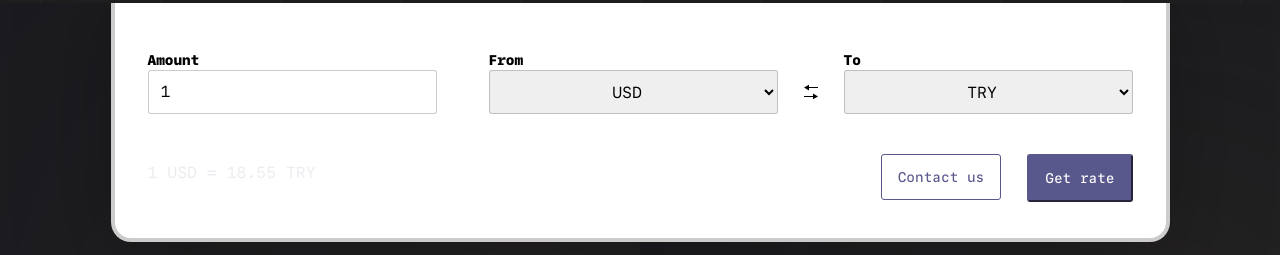
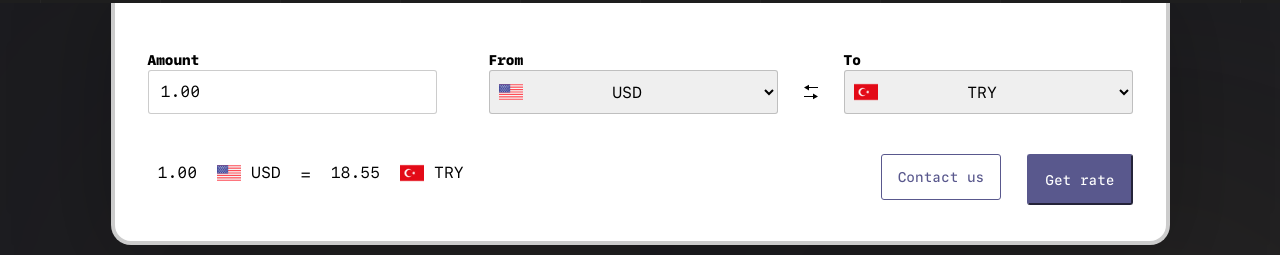
Before and after one commit to KirilushkinAleksandr/istanbul-crypto, a React (Create React App) app: page /currency-rates in a window 1280 px wide. Both pictures are taken after a click on the button "Get rate". Shown: the part 214-469 px from the top of the page. Built offline with nearby package versions, Linux system fonts and the light colour scheme.

Commit message:
Refactor converter: add flag, fixed number, mobile view

```diff
--- a/src/components/ExchangePage.jsx
+++ b/src/components/ExchangePage.jsx
@@ -1,16 +1,21 @@
 import React, { useEffect, useRef, useState } from "react";
 import { useTranslation } from "react-i18next";
 import { Link } from "react-router-dom";
+import ReactFlagsSelect from "react-flags-select";
 
 import rates from "../common/exchange-rates.json";
 import arrows from "../images/arrows.svg";
+import flagRUS from "../images/flags-exchange/RUB.svg";
+import flagUSA from "../images/flags-exchange/USD.svg";
+import flagEU from "../images/flags-exchange/EUR.svg";
+import flagTR from "../images/flag-TR.png";
 
 function ExchangePage() {
   const [fromAmount, setFromAmount] = useState(0);
   const [fromCurrency, setFromCurrency] = useState("USD");
   const [toAmount, setToAmount] = useState(0);
   const [toCurrency, setToCurrency] = useState("TRY");
-  const [isResShown, setIsResShown] = useState(true);
+  const [isResShown, setIsResShown] = useState(false);
   const pageRef = useRef(null);
   const inputRef = useRef(null);
   const { t } = useTranslation();
@@ -19,9 +24,9 @@ function ExchangePage() {
 
   const handleSubmit = (e) => {
     e.preventDefault();
-    const amount = inputRef.current.value;
+    const amount = Number(inputRef.current.value).toFixed(2);
     if (fromCurrency === "TRY") {
-      setFromAmount(amount);
+      setFromAmount(Number(amount).toFixed(2));
       const sellRate = rates[toCurrency].sell || 0;
       setToAmount((amount / sellRate).toFixed(2));
       setIsResShown(true);
@@ -60,7 +65,36 @@ function ExchangePage() {
     }
   }
 
-  const res = `${fromAmount} ${fromCurrency} = ${toAmount} ${toCurrency}`;
+  const selectOptions = {
+    USD: flagUSA,
+    RUB: flagRUS,
+    EUR: flagEU,
+    TRY: flagTR,
+  };
+
+  const res = (
+    <>
+      <div className="flex">
+        <span>{Number(fromAmount).toFixed(2)}</span>
+        <img src={selectOptions[fromCurrency]} />
+        <span>{fromCurrency}</span>
+      </div>
+      <span>=</span>
+      <div className="flex">
+        <span>{Number(toAmount).toFixed(2)}</span>
+        <img src={selectOptions[toCurrency]} />
+        <span>{toCurrency}</span>
+      </div>
+    </>
+  );
+
+  const handleSwap = () => {
+    const item = fromCurrency;
+    setIsResShown(false);
+    setFromCurrency(toCurrency);
+    setToCurrency(item);
+  };
+
   return (
     <section
       ref={pageRef}
@@ -81,9 +115,9 @@ function ExchangePage() {
                   className="form-exchange__input"
                   type="number"
                   ref={inputRef}
-                  min={1}
+                  min={1.00}
                   step={0.01}
-                  defaultValue={1}
+                  defaultValue={1.00.toFixed(2)}
                   placeholder="amount"
                   required
                   onChange={() => setIsResShown(false)}
@@ -93,22 +127,25 @@ function ExchangePage() {
                 <label className="form-exchange__select-label">
                     {t("exchange.from")}
                 </label>
+                <div className="flex">
+                  <div><img src={selectOptions[fromCurrency]} className="form-exchange__select-img"/></div>
                   <select
                     className="form-exchange__select"
                     onChange={(e) => handleFromChange(e)}
                     value={fromCurrency}
                   >
-                  <option value="USD" defaultValue>
-                    USD
-                  </option>
+                    <option value="USD" defaultValue>USD</option>
                     <option value="RUB">RUB</option>
                     <option value="EUR">EUR</option>
                     <option value="TRY">TRY</option>
                   </select>
                 </div>
-              <img src={arrows} className="form-exchange__arrows"/>
+              </div>
+              <img src={arrows} onClick={() => handleSwap()} className="form-exchange__arrows"/>
               <div className="flex flex-column form-exchange__field">
                 <label className="form-exchange__select-label">{t("exchange.to")}</label>
+                <div className="flex">
+                  <div><img src={selectOptions[toCurrency]} className="form-exchange__select-img"/></div>
                   <select
                     className="form-exchange__select flex flex-align-center"
                     onChange={(e) => handleToChange(e)}
@@ -117,21 +154,18 @@ function ExchangePage() {
                     <option value="USD">USD</option>
                     <option value="RUB">RUB</option>
                     <option value="EUR">EUR</option>
-                  <option value="TRY" defaultValue>
-                    TRY
-                  </option>
+                    <option value="TRY" defaultValue>TRY</option>
                   </select>
+                </div>
               </div>
             </div>
             <div className="flex form__select-container">
               <div
-                className={`form-exchange__result content__text content__block${
-                  !isResShown ? " content__text_hidden" : ""
-                } flex flex-column flex-align-center`}
+                className="flex flex-row form-exchange__result content__text content__block flex flex-column flex-align-center"
               >
-                {res}
+                {isResShown && res}
               </div>
-              <div className="flex">
+              <div className="flex flex-center">
                 <Link to="/" state={{ scrollContactUs: true }}>
                   <div className="form-exchange__btn-light">
                     {t("contact-us.title")}
--- a/src/styles/exchange.css
+++ b/src/styles/exchange.css
@@ -25,6 +25,13 @@
   padding: 10px 12px;
   border: 1px solid rgba(0, 0, 0, 0.2);
   border-radius: 3px;
+}
+
+.form-exchange__select-img {
+  width: 24px;
+  height: 24px;
+  margin: 10px;
+  position: absolute;
 }
 
 .form-exchange__field {
@@ -78,4 +85,35 @@
 
 .form-exchange__result {
   margin-left: 26px;
+  color: #000;
+  margin-bottom: 20px;
 }
+
+.form-exchange__result img {
+  width: 24px;
+  height: 24px;
+  margin-left: 10px;
+  margin-top: -3px;
+}
+
+.form-exchange__result span {
+  margin: 0 10px;
+}
+
+
+@media screen and (max-width: 880px) {
+  .form__select-container, .form-exchange__result {
+    flex-direction: column;
+  }
+
+  .form-exchange__arrows {
+    height: 44px;
+    width: 44px;
+    margin: 20px auto;
+    transform: rotate(90deg);
+  }
+
+  .form-exchange__input {
+    width: 100%;
+  }
+}
--- a/src/styles/flex.css
+++ b/src/styles/flex.css
@@ -4,6 +4,10 @@
 
 .flex-column {
   flex-direction: column;
+}
+
+.flex-row {
+  flex-direction: row;
 }
 
 .flex-between {
```
Lines whose indentation alone changed are shown as unchanged.
